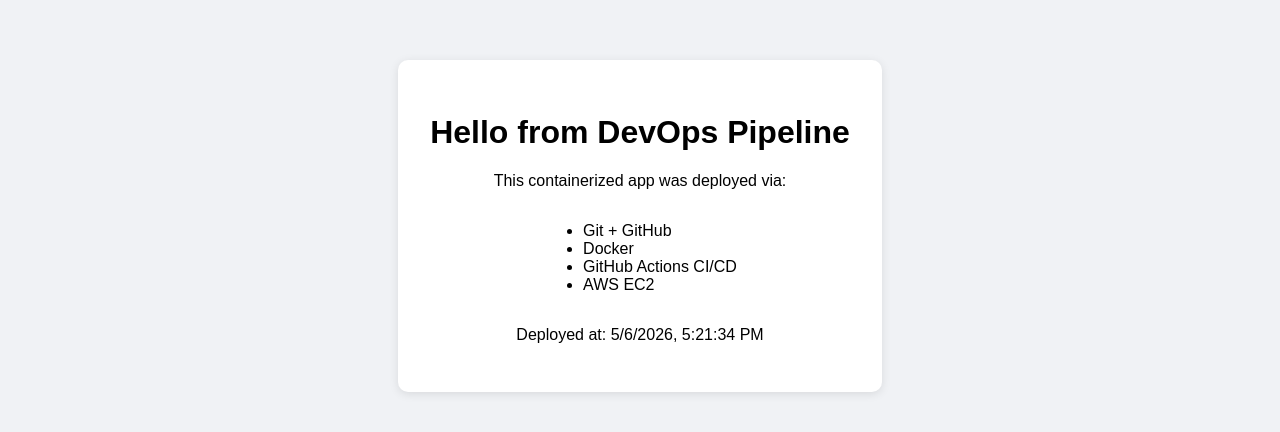
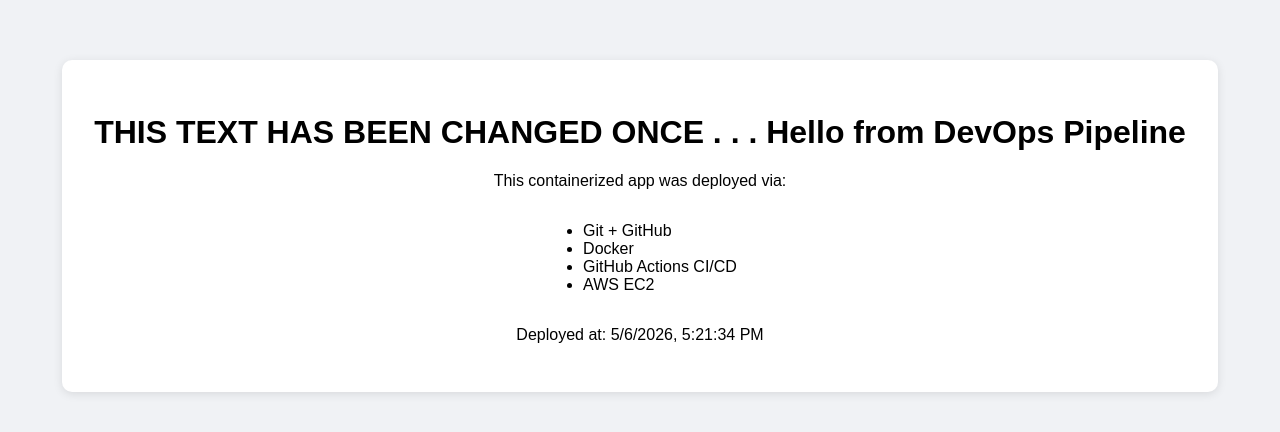
Before and after one commit to AbdullahFawadKhan/portfolio-devops, a plain HTML site: page index.html in a window 1280 px wide. Shown: the part 174-606 px from the top of the page. Drawn offline with Linux system fonts and the light colour scheme.

Commit message:
trigger pipeline

```diff
--- a/index.html
+++ b/index.html
@@ -6,7 +6,7 @@
 </head>
 <body>
     <div class="container">
-        <h1>Hello from DevOps Pipeline</h1>
+        <h1>THIS TEXT HAS BEEN CHANGED ONCE  . . . Hello from DevOps Pipeline</h1>
         <p>This containerized app was deployed via:</p>
         <ul>
             <li>Git + GitHub</li>
```
